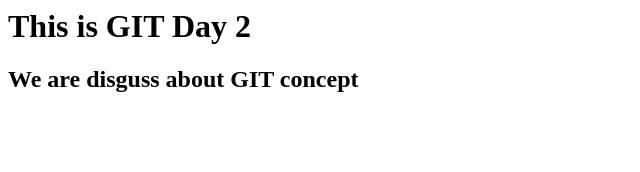
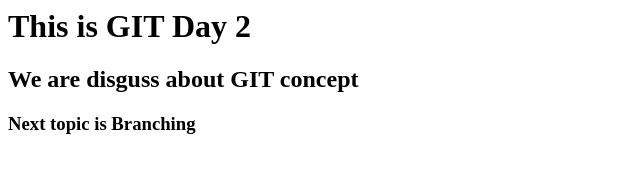
Before and after one commit to Guna1699/Project11, a plain HTML site: page index.html in a window 1280 px wide. Shown: the whole page, without its empty margins (0-640 px from the left). Drawn offline with Linux system fonts and the light colour scheme.

Commit message:
Updated some info

```diff
--- a/index.html
+++ b/index.html
@@ -1,4 +1,5 @@
 <html>
 <h1>This is GIT Day 2</h1>
 <h2>We are disguss about GIT concept</h2>
+<h3>Next topic is Branching</h3>
 </html>
```
